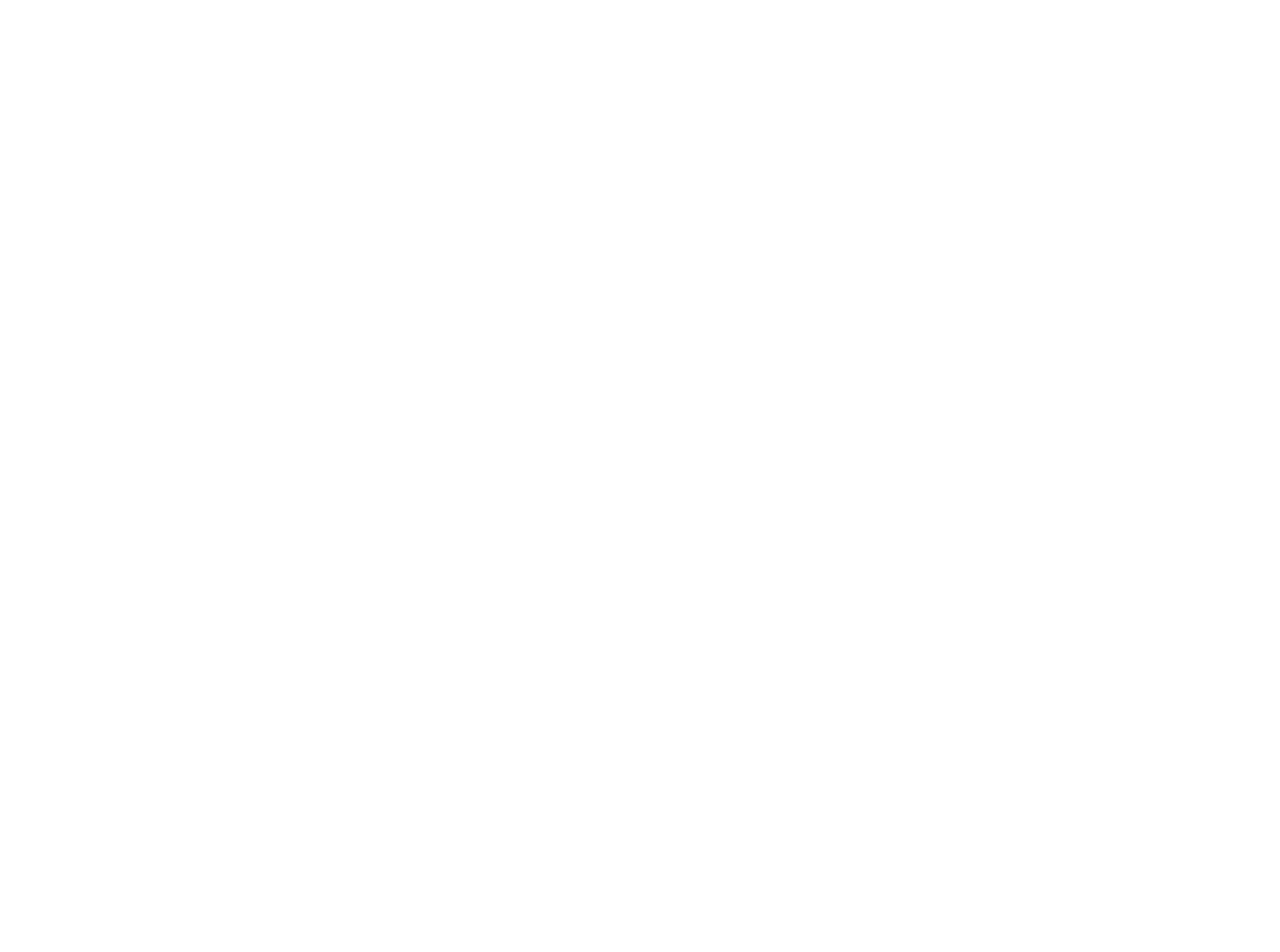
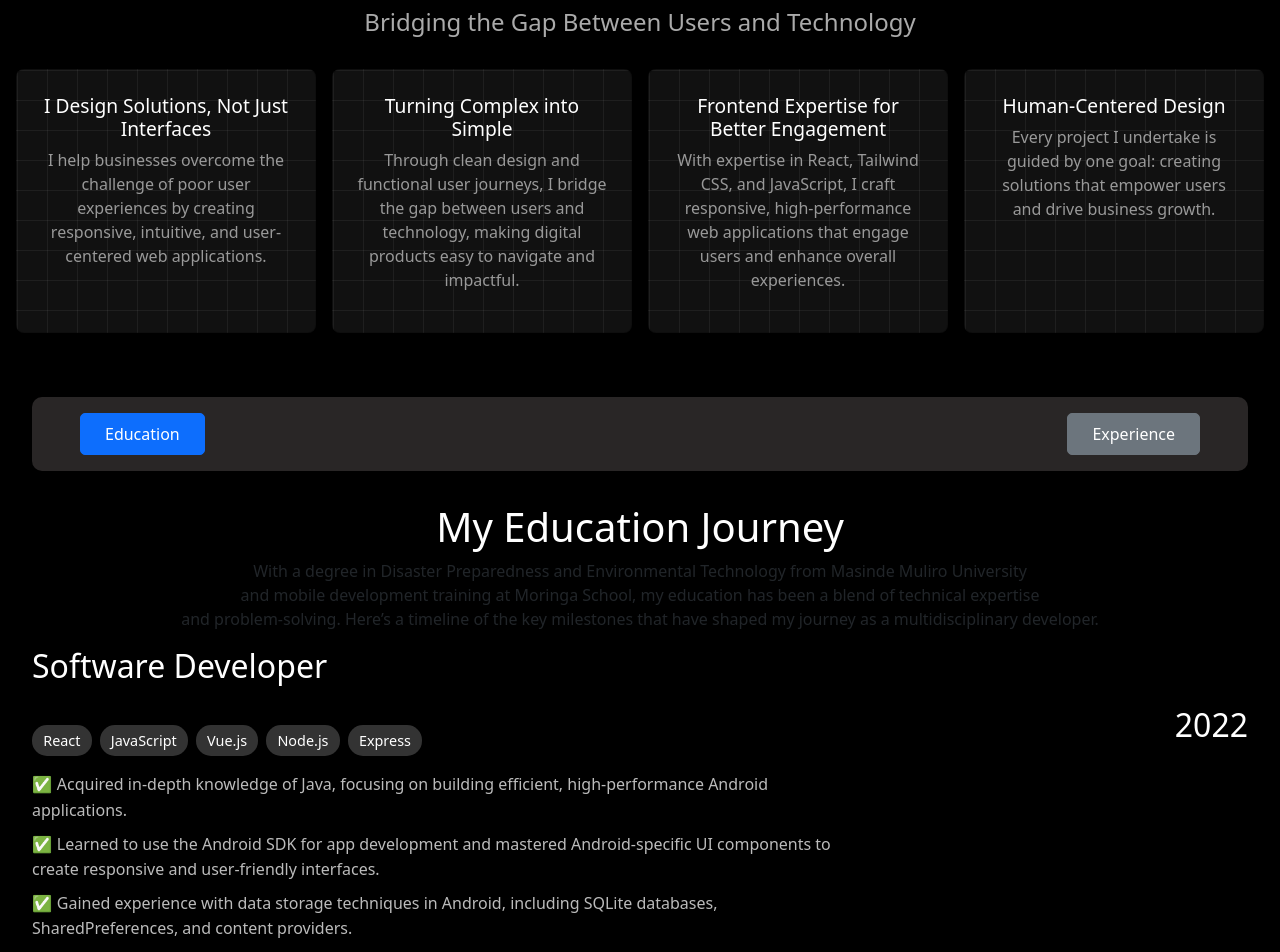
Before and after one commit to wilberforce001/my-portfolio-website, a React (Create React App) app in the folder kipyegonwilber/: page / in a window 1280 px wide. Shown: the part 880-1832 px from the top of the page. Before the commit the page ends 800 px from the top, so only its background shows below. Built offline with nearby package versions, Linux system fonts and the light colour scheme.

Commit message:
About page

```diff
--- a/kipyegonwilber/src/App.js
+++ b/kipyegonwilber/src/App.js
@@ -1,4 +1,4 @@
-import { BrowserRouter as Router, Routes, Route } from 'react-router-dom';
+import { BrowserRouter as Router } from 'react-router-dom';
 import 'bootstrap/dist/css/bootstrap.min.css';
 import NavigationBar from './components/Navbar';
 import HomePage from './components/HomePage';
@@ -9,10 +9,8 @@
   return (
     <Router>
         <NavigationBar />
-      <Routes>
-        <Route path="/" element={<HomePage />} />
-        <Route path="/about" element={<AboutPage />} />
-      </Routes>
+        <HomePage />
+        <AboutPage />
     </Router>
   );
 }
--- a/kipyegonwilber/src/components/AboutPage.js
+++ b/kipyegonwilber/src/components/AboutPage.js
@@ -0,0 +1,106 @@
+import React, { useState } from "react";
+import '../styles/styles.css';
+
+
+const AboutPage = () => {
+    const [activeTab, setActiveTab] = useState('education');
+
+    const educationContent = (
+        <div className="educationContent">
+          <h2>My Education Journey</h2>
+          <p>With a degree in Disaster Preparedness and Environmental Technology from Masinde Muliro University <br />
+             and mobile development training at Moringa School, my education has been a blend of technical expertise <br />
+             and problem-solving. Here’s a timeline of the key milestones that have shaped my journey as a multidisciplinary developer.</p>
+            <ul className="professional-journey">
+            <li>
+              <div className="professional-title">
+                <h2>Software Developer</h2>
+              </div>
+              <div className="skills-year-container">
+                <div className="skill-tags">
+                  <span className="skill-tag">React</span>
+                  <span className="skill-tag">JavaScript</span>
+                  <span className="skill-tag">Vue.js</span>
+                  <span className="skill-tag">Node.js</span>
+                  <span className="skill-tag">Express</span>
+                </div>
+                <span className="year">2022</span>
+              </div>
+              <div className="description-container">
+                <p className="description">Acquired in-depth knowledge of Java, focusing on building efficient, high-performance Android applications.</p>
+                <p className="description">Learned to use the Android SDK for app development and mastered Android-specific UI components to create responsive and user-friendly interfaces.</p>
+                <p className="description">Gained experience with data storage techniques in Android, including SQLite databases, SharedPreferences, and content providers.</p>
+                <p className="description">Developed a strong understanding of the Android app lifecycle and learned best practices for optimizing app performance and memory usage.</p>
+              </div>
+            </li>
+          </ul>
+        </div>
+      );
+      const experienceContent = (
+        <div>
+          <h2>My Professional Journey</h2>
+          <p>With extensive experience in both full-time and consultancy roles, <br />
+          I specialize in frontend development and user-centric design. Here's a timeline of <br />
+           my journey and the projects I've contributed to along the way.</p>
+          <ul className="professional-journey">
+            <li>
+              <div className="professional-title">
+                <h2>Software Developer</h2>
+              </div>
+              <div className="skills-year-container">
+                <div className="skill-tags">
+                  <span className="skill-tag">React</span>
+                  <span className="skill-tag">JavaScript</span>
+                  <span className="skill-tag">Vue.js</span>
+                  <span className="skill-tag">Node.js</span>
+                  <span className="skill-tag">Express</span>
+                </div>
+                <span className="year">2022</span>
+              </div>
+              <div className="description-container">
+                <p className="description">Acquired in-depth knowledge of Java, focusing on building efficient, high-performance Android applications.</p>
+                <p className="description">Learned to use the Android SDK for app development and mastered Android-specific UI components to create responsive and user-friendly interfaces.</p>
+                <p className="description">Gained experience with data storage techniques in Android, including SQLite databases, SharedPreferences, and content providers.</p>
+                <p className="description">Developed a strong understanding of the Android app lifecycle and learned best practices for optimizing app performance and memory usage.</p>
+              </div>
+            </li>
+          </ul>
+        </div>
+      );
+    return (
+        <section id="about" class="about-section">
+            <h2>ABOUT ME</h2>
+            <h3>Bridging the Gap Between Users and Technology</h3>
+            <div class="about-cards">
+                <div class="card">
+                <h4>I Design Solutions, Not Just Interfaces</h4>
+                <p>I help businesses overcome the challenge of poor user experiences by creating responsive, intuitive, and user-centered web applications.</p>
+                </div>
+                <div class="card">
+                <h4>Turning Complex into Simple</h4>
+                <p>Through clean design and functional user journeys, I bridge the gap between users and technology, making digital products easy to navigate and impactful.</p>
+                </div>
+                <div class="card">
+                <h4>Frontend Expertise for Better Engagement</h4>
+                <p>With expertise in React, Tailwind CSS, and JavaScript, I craft responsive, high-performance web applications that engage users and enhance overall experiences.</p>
+                </div>
+                <div class="card">
+                <h4>Human-Centered Design</h4>
+                <p>Every project I undertake is guided by one goal: creating solutions that empower users and drive business growth.</p>
+                </div>
+            </div>
+
+            <div className="about-section">
+                <div className="button-section">
+                    <button onClick={() => setActiveTab('education')} className="btn btn-primary">Education</button>
+                    <button onClick={() => setActiveTab('experience')} className="btn btn-secondary">Experience</button>
+                </div>
+                <div>
+                    {activeTab === 'education' ? educationContent : experienceContent}
+                </div>
+            </div>
+        </section>
+    );
+};
+
+export default AboutPage;
--- a/kipyegonwilber/src/components/Navbar.js
+++ b/kipyegonwilber/src/components/Navbar.js
@@ -1,4 +1,3 @@
-// NavigationBar.js
 import React, { useState, useEffect } from 'react';
 import { Navbar, Nav } from 'react-bootstrap';
 import '../styles/styles.css';
@@ -26,8 +25,8 @@
     >
       <Navbar.Brand href="#home" className="text-light"></Navbar.Brand>
       <Nav className="ml-auto flex-row text-center">
-        <Nav.Link href="#about" className="text-light">About</Nav.Link>
-        <Nav.Link href="#skills" className="text-light">Skills</Nav.Link>
+      <Nav.Link href="#about" className="text-light">About</Nav.Link>
+      <Nav.Link href="#skills" className="text-light">Skills</Nav.Link>
         <Nav.Link href="#projects" className="text-light">Projects</Nav.Link>
         <Nav.Link href="#testimonials" className="text-light">Testimonials</Nav.Link>
         <Nav.Link href="#contact" className="text-light">Contact</Nav.Link>
--- a/kipyegonwilber/src/styles/styles.css
+++ b/kipyegonwilber/src/styles/styles.css
@@ -1,5 +1,11 @@
 html {
   scroll-behavior: smooth;
+}
+
+html, body {
+  margin: 0;
+  padding: 0;
+  box-sizing: border-box;
 }
 
 
@@ -70,8 +76,8 @@
   width: 100%;
   height: 100%;
   background-image:
-  linear-gradient(90deg, rgba(255, 255, 255, 0.1) 1px, transparent 1px),
-  linear-gradient(rgba(255, 255, 255, 0.1) 1px, transparent 1px);
+  linear-gradient(90deg, rgba(255, 255, 255, 0.06) 1px, transparent 1px),
+  linear-gradient(rgba(255, 255, 255, 0.06) 1px, transparent 1px);
   background-size: 30px 30px; /* Size of the squares */
   z-index: 1;
 }
@@ -101,7 +107,6 @@
   position: relative;
   background-color: #15072e;
   border-color: #6f42c1;
-  /* border: 2px solid transparent; */
   color: white;
   padding: 0.2rem 2rem;
   overflow: hidden;
@@ -114,20 +119,209 @@
   border-color: #5a3eab;
 }
 
-/* .btn-purple::before {
-  content: "";
-  position: absolute;
-  top: -4px;
-  left: -4px;
-  right: -4px;
-  bottom: -4px;
-  background: linear-gradient(90deg, #ff7f50, #ff6347, #6a0dad, #ff6347);
-  z-index: -1;
-  border-radius: 12px;
-  animation: border-spin 4s linear infinite;
+.about-section {
+  padding: 2rem 1rem;
+  text-align: center;
+  background-color: #000; /* Base color */
 }
 
-@keyframes border-spin {
-  0% { transform: rotate(0deg);}
-  100% { transform: rotate(360deg); }
-} */
+.about-section h2 {
+  font-size: 2.5rem;
+  margin-bottom:0.5rem;
+  color: #ffffff;
+}
+
+.about-section h3 {
+  font-size: 1.5rem;
+  color: #aaa;
+  margin-bottom: 2rem;
+}
+
+.about-cards {
+  display: flex;
+  flex-wrap: wrap;
+  gap: 1rem;
+  justify-content: center;
+  padding: 0;
+  margin: 0 auto;
+}
+
+.card {
+  background-color: #111;
+  padding: 1.5rem;
+  border-radius: 8px;
+  box-shadow: 0 4px 8px rgba(0, 0, 0, 0.1);
+  max-width: 300px;
+  flex: 1 1 250px;
+  color: #ccc;
+  background-image:
+  linear-gradient(90deg, rgba(255, 255, 255, 0.06) 1px, transparent 1px),
+  linear-gradient(rgba(255, 255, 255, 0.06) 1px, transparent 1px);
+  background-size: 30px 30px; /* Size of the squares */
+}
+
+.card h4 {
+  font-size: 1.2rem;
+  margin-bottom: 0.5rem;
+  color: #ffffff;
+}
+
+.card p {
+  font-size: 1rem;
+  color: #999;
+  line-height: 1.5;
+}
+
+
+@media (max-width: 768px) {
+  .about-cards {
+    flex-direction: column; /* Stack cards vertically */
+    align-items: center; /* Center align cards */
+  }
+}
+
+.button-section {
+  display: flex;
+  justify-content: space-between;
+  /* flex-wrap: wrap; */
+  margin: 2rem auto;
+  gap: 1rem;
+  background-color: rgb(41, 38, 38);
+  padding: 1rem 0;
+  border-radius: 10px;
+}
+
+.button-section button {
+  /* flex: none; */
+  /* margin: 0 5rem; */
+  padding: 0.5rem 1.5rem;
+  font-size: 1rem;
+  border-radius: 5px;
+  color: #fff;
+}
+
+
+.professional-journey {
+  /* background-image:
+  linear-gradient(90deg, rgba(255, 255, 255, 0.06) 1px, transparent 1px),
+  linear-gradient(rgba(255, 255, 255, 0.06) 1px, transparent 1px);
+  background-size: 30px 30px; */
+  list-style-type: none;
+  padding: 0;
+  margin: 0;
+  text-align: left;
+}
+
+
+.professional-title {
+  display: flex;
+  justify-content: space-between;
+  align-items: center;
+  font-weight: bold;
+  margin-bottom: 0.5rem;
+}
+
+.professional-title h2 {
+  font-size: 2rem;
+  margin: 0;
+}
+
+.skills-year-container {
+  display: flex;
+  justify-content: space-between;
+  align-items: center;
+  margin-top: 0.5rem;
+}
+
+.skills-and-year {
+  display: flex;
+  align-items: center;
+  gap: 1rem;
+}
+
+.skill-tags {
+  margin-top: 2rem;
+  flex-wrap: wrap;
+  display: flex;
+  gap: 0.5rem;
+}
+
+.skill-tag {
+  padding: 0.3rem 0.7rem;
+  background-color: #333;
+  color: #fff;
+  border-radius: 15px;
+  font-size: 0.9rem;
+  font-weight: 500;
+  transition: background-color 0.3s ease;
+  cursor: pointer;
+}
+
+.skill-tag:hover {
+  background-color: #6f42c1;
+}
+
+
+.year {
+  font-size: 2rem;
+  color: #fff;
+  white-space: nowrap;
+  margin-left: 1rem;
+}
+
+.description-container {
+  margin-top: 1rem;
+}
+
+.description {
+  line-height: 1.6;
+  max-width: 800px;
+  color: #bbb;
+  margin-bottom: 0.5rem;
+}
+
+
+.description::before {
+  content: "✅";
+  margin-right: 0.3rem;
+}
+
+
+/* Responsive design for small screens */
+@media (max-width: 600px) {
+  li {
+    align-items: start; /* Centers icon and text alignment */
+    gap: 0.3rem; /* Adjusts gap for smaller screens */
+    font-size: 0.9rem; /* Slightly reduces font size for small screens */
+    padding: 0.3rem 0; /* Adjusts spacing between items */
+  }
+}
+
+
+@media (min-width: 768px) {
+  .button-section button {
+    margin: 0 3rem; /* Increased margin for larger screens */
+    max-width: 200px; /* Set a max-width to prevent buttons from stretching too wide */
+  }
+}
+
+@media (max-width: 600px) {
+  .button-section {
+    flex-direction: column;
+    align-items: center;
+    gap: 1rem; /* Adds spacing between buttons */
+  }
+}
+
+@media (max-width: 768px) {
+  .about-cards {
+    flex-direction: column;
+    align-items: center;
+  }
+
+  .button-section {
+    flex-direction: column;
+    align-items: center;
+    gap: 0.5rem;
+  }
+}
```
